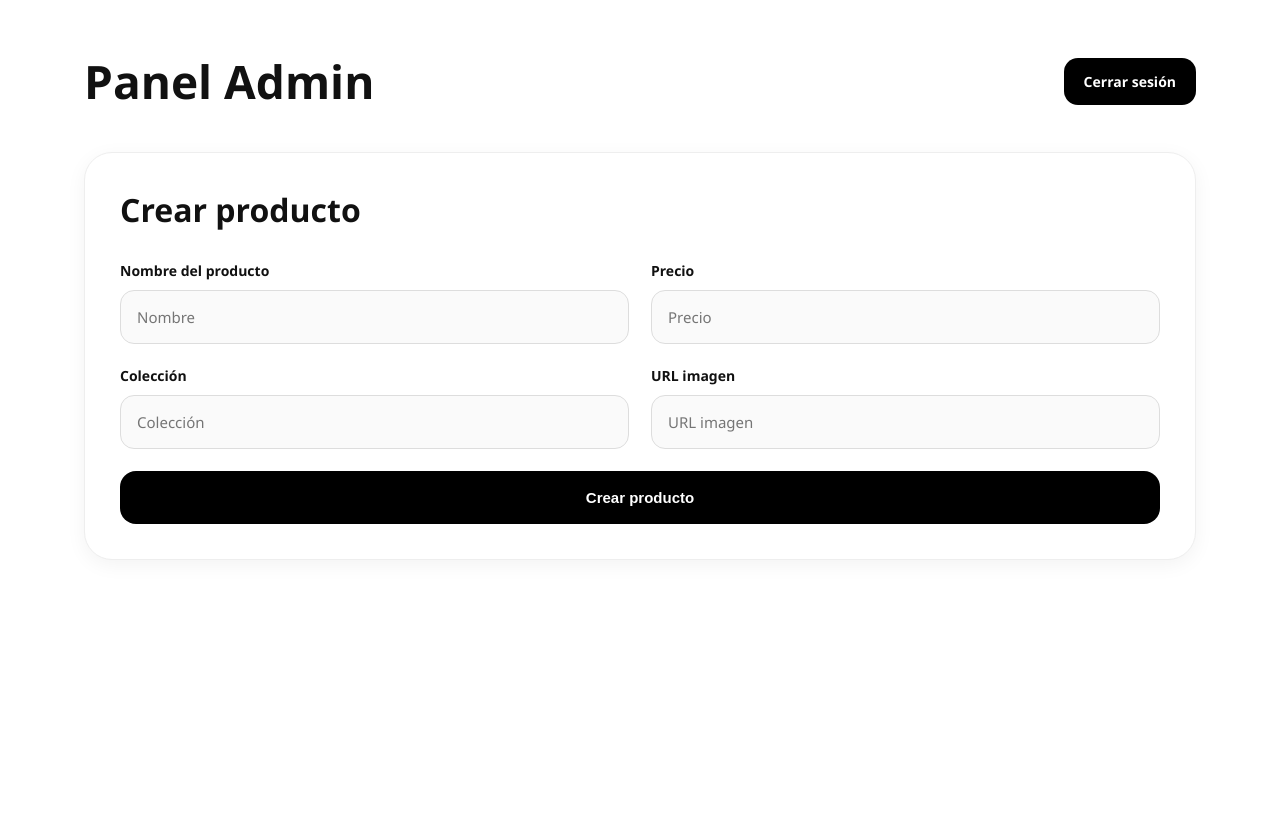
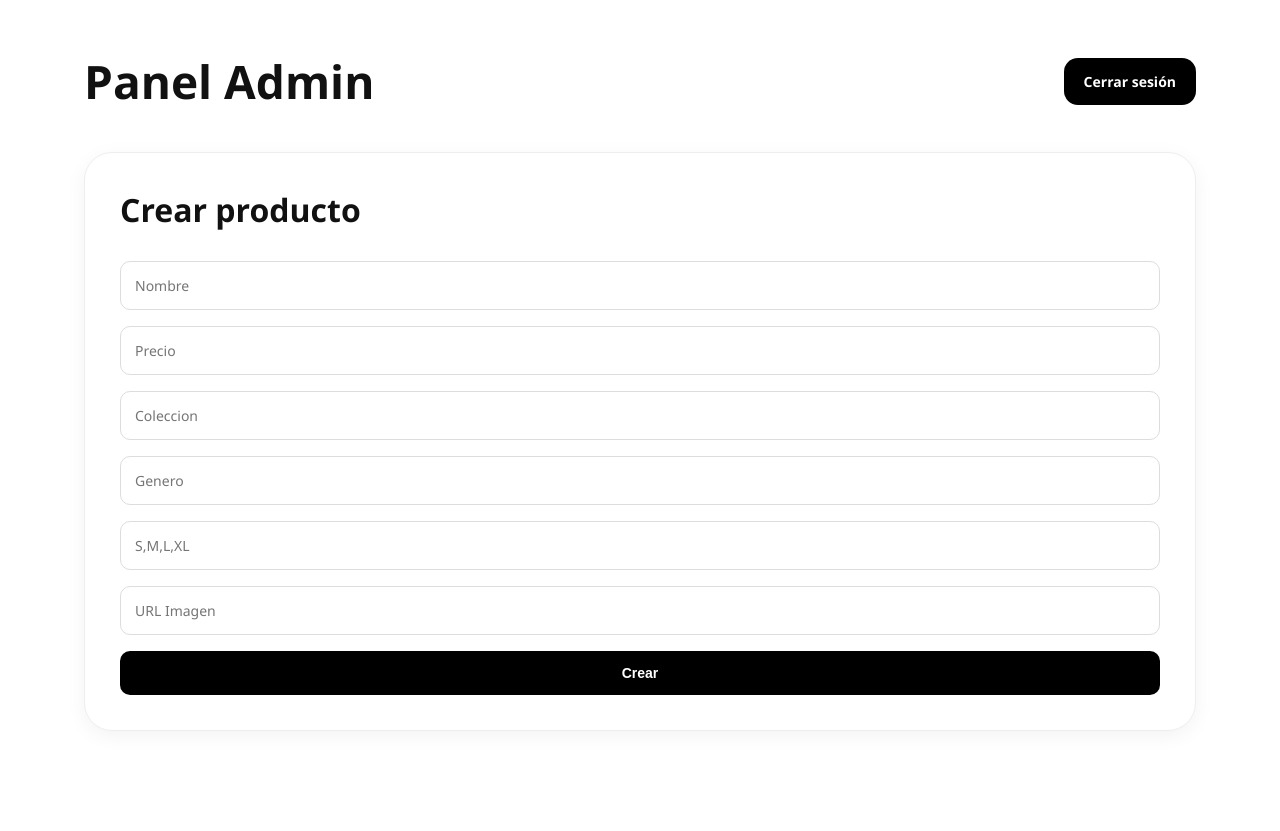
Before and after one commit to TotiManuel/Tienda, a Flask app: page /admin in a window 1280 px wide. Shown: the part 67-898 px from the top of the page. Before the commit the page ends 627 px from the top, so only its background shows below. Run offline with Flask 3, Linux system fonts and the light colour scheme; the visitor is signed in with stand-in values (Sample User, id 1); data that the repository does not hold is empty.

Commit message:
Fix Crear Producto

```diff
--- a/templates/admin.html
+++ b/templates/admin.html
@@ -29,82 +29,52 @@ MORTAL
             Crear producto
         </h2>
 
-        <form
-            method="POST"
-            action="/crear"
-            class="admin-form"
-        >
-
-            <div class="input-group">
-
-                <label class="input-label">
-                    Nombre del producto
-                </label>
+        <form method="POST" action="/crear">
 
             <input
                 type="text"
                 name="nombre"
                 placeholder="Nombre"
-                    class="admin-input"
                 required
             >
-
-            </div>
-
-            <div class="input-group">
-
-                <label class="input-label">
-                    Precio
-                </label>
 
             <input
                 type="number"
                 step="0.01"
                 name="precio"
                 placeholder="Precio"
-                    class="admin-input"
                 required
             >
-
-            </div>
-
-            <div class="input-group">
-
-                <label class="input-label">
-                    Colección
-                </label>
 
             <input
                 type="text"
                 name="coleccion"
-                    placeholder="Colección"
-                    class="admin-input"
+                placeholder="Coleccion"
+            >
+
+            <input
+                type="text"
+                name="genero"
+                placeholder="Genero"
                 required
             >
 
-            </div>
-
-            <div class="input-group">
-
-                <label class="input-label">
-                    URL imagen
-                </label>
+            <input
+                type="text"
+                name="tallas"
+                placeholder="S,M,L,XL"
+                required
+            >
 
             <input
                 type="text"
                 name="imagen"
-                    placeholder="URL imagen"
-                    class="admin-input"
+                placeholder="URL Imagen"
                 required
             >
 
-            </div>
-
-            <button
-                type="submit"
-                class="crear-btn"
-            >
-                Crear producto
+            <button type="submit">
+                Crear
             </button>
 
         </form>
```
Lines whose indentation alone changed are shown as unchanged.
